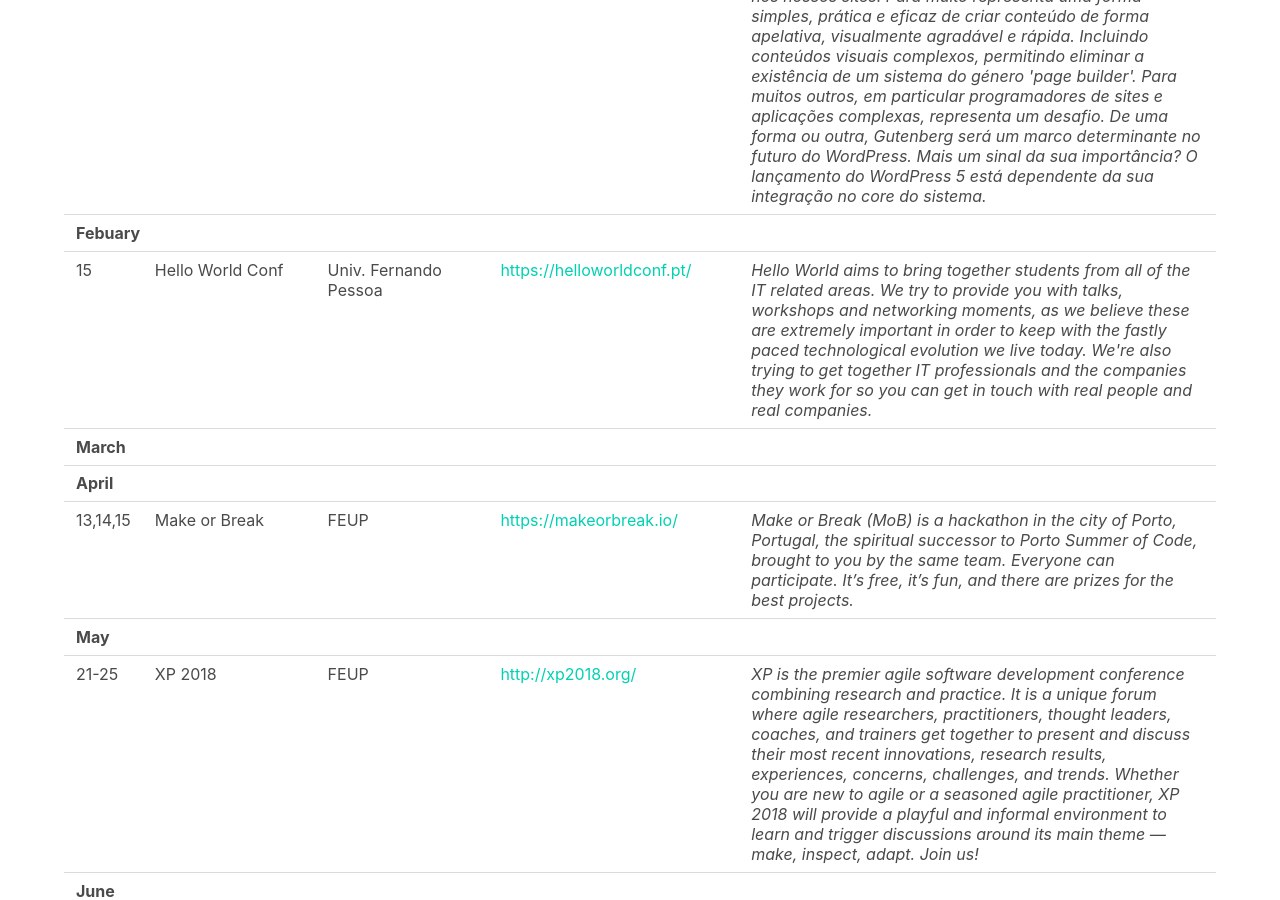
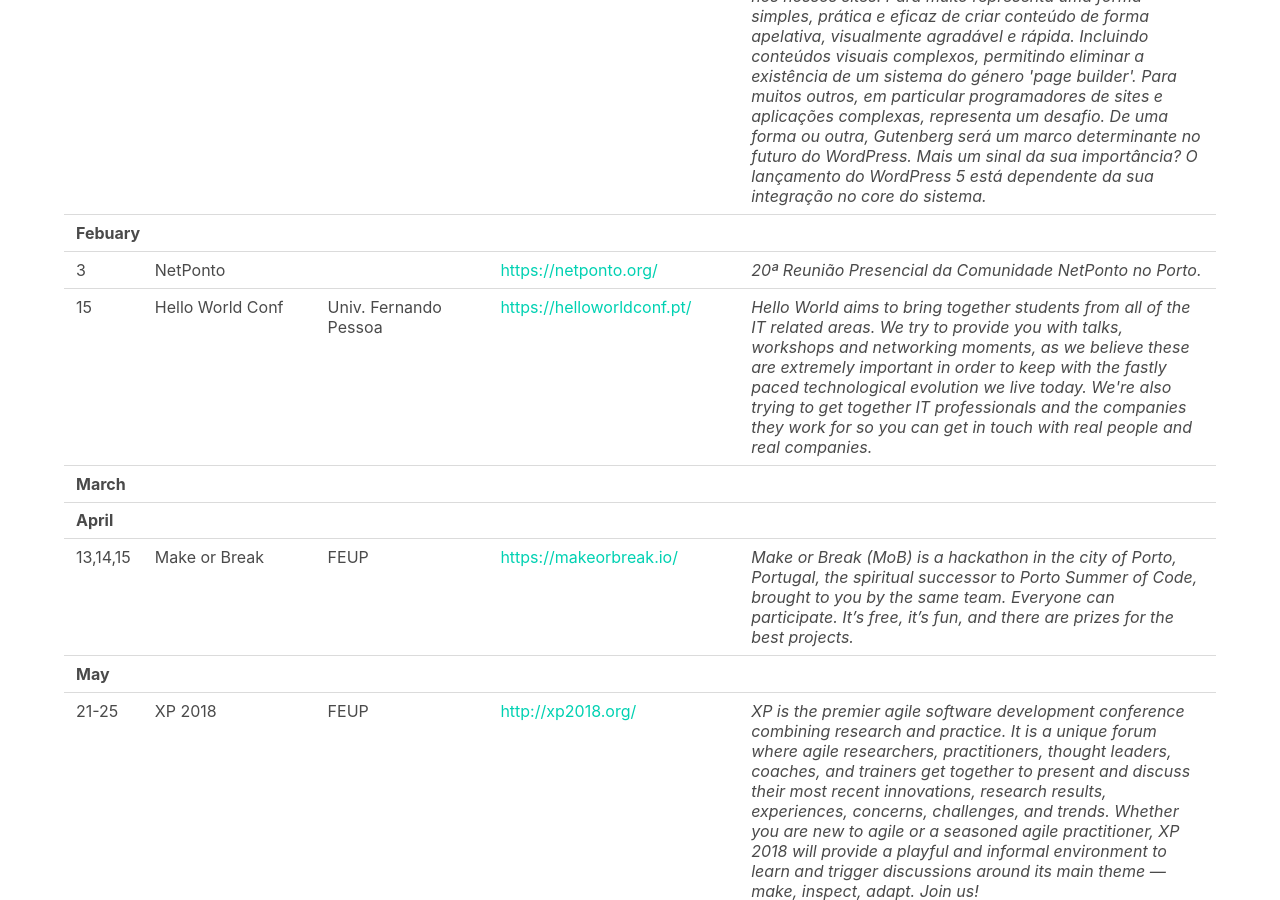
Before and after one commit to DevOpsPorto/devopsporto.github.io, a Jekyll site: the page built from events.html, in a window 1280 px wide and 900 px high, scrolled down 1803 px. Built offline with Jekyll 4.4.1, drawn with Linux system fonts in a browser that asks for light colours.

Commit message:
add netponto feb. event

```diff
--- a/events.html
+++ b/events.html
@@ -148,6 +148,17 @@
             </td>
         </tr>
         <tr>
+            <td>3</td>
+            <td>NetPonto</td>
+            <td></td>
+            <td>
+                <a href="http://netponto.org/reuniao/20a-reuniao-presencial-da-comunidade-netponto-no-porto/" target="_blank">https://netponto.org/</a>
+            </td>
+            <td>
+                <i>20ª Reunião Presencial da Comunidade NetPonto no Porto.</i>
+            </td>
+        </tr>
+        <tr>
             <td>15</td>
             <td>Hello World Conf</td>
             <td>Univ. Fernando Pessoa</td>
```
